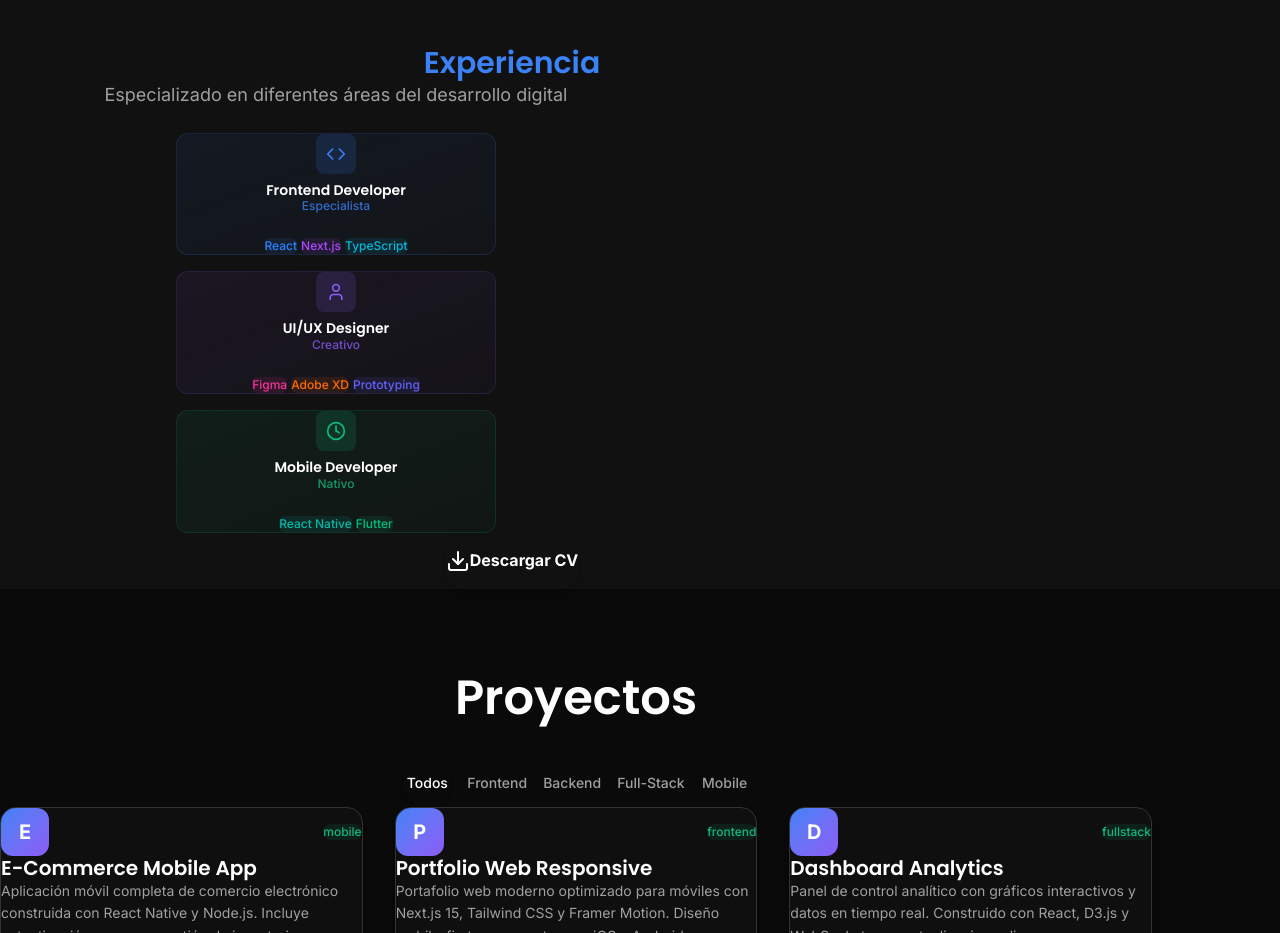
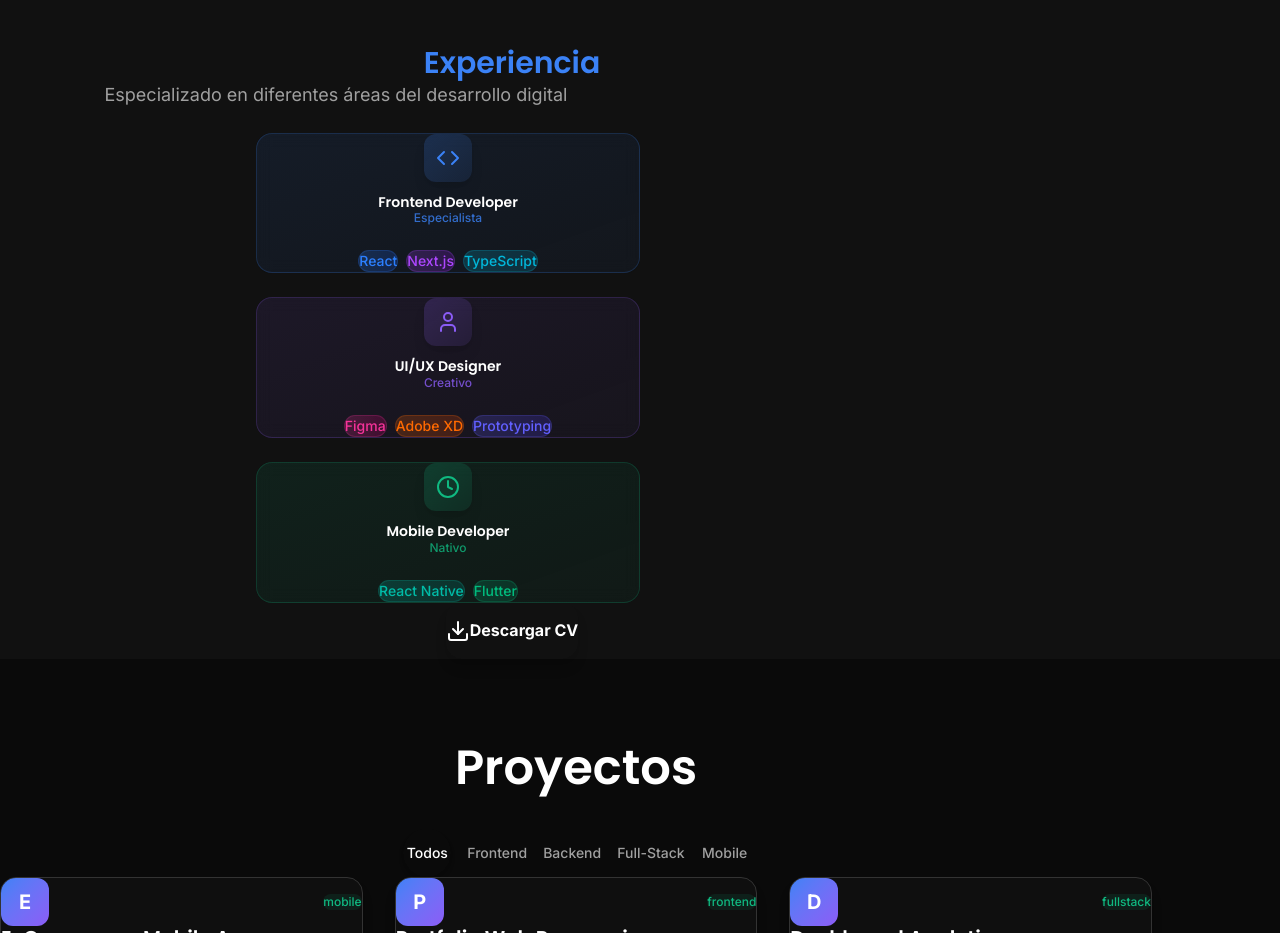
Before and after one commit to SaangelR10/personalportfolio, a Next.js app in the folder portfolio-mobile/: page / in a window 1280 px wide. Shown: the part 1560-2493 px from the top of the page. Built offline with nearby package versions, Linux system fonts and the light colour scheme.

Commit message:
Enhance About section with improved animations and styling
Co-authored-by: sergioangel030407 <sergioangel030407@gmail.com>

```diff
--- a/portfolio-mobile/src/components/sections/about.tsx
+++ b/portfolio-mobile/src/components/sections/about.tsx
@@ -183,47 +183,52 @@ export default function About() {
               </p>
             </div>
 
-            <div className="flex flex-col items-center gap-4 max-w-sm md:max-w-2xl mx-auto px-6 md:px-12">
+            <div className="flex flex-col items-center gap-6 max-w-4xl mx-auto px-6">
               <motion.div
-                initial={{ opacity: 0, y: 20, scale: 0.9 }}
-                whileInView={{ opacity: 1, y: 0, scale: 1 }}
+                initial={{ opacity: 0, y: 30, rotateX: -15 }}
+                whileInView={{ opacity: 1, y: 0, rotateX: 0 }}
                 viewport={{ once: true }}
-                transition={{ duration: 0.5, delay: 0.1 }}
-                whileHover={{ scale: 1.02, y: -2 }}
-                className="bg-gradient-to-br from-accent-primary/8 to-accent-primary/3 rounded-xl p-4 border border-accent-primary/15 hover:border-accent-primary/30 transition-all duration-300 text-center w-full max-w-xs"
+                transition={{ duration: 0.8, delay: 0.1, ease: "easeOut" }}
+                whileHover={{
+                  scale: 1.05,
+                  y: -8,
+                  rotateY: 5,
+                  boxShadow: "0 20px 40px rgba(0,0,0,0.1)"
+                }}
+                className="bg-gradient-to-br from-accent-primary/10 to-accent-primary/5 rounded-2xl p-6 border border-accent-primary/20 hover:border-accent-primary/40 transition-all duration-500 text-center w-full max-w-sm backdrop-blur-sm"
               >
-                <div className="flex flex-col items-center gap-2 mb-3">
-                  <motion.div
-                    whileHover={{ rotate: 5, scale: 1.1 }}
-                    transition={{ duration: 0.2 }}
-                    className="w-10 h-10 bg-accent-primary/15 rounded-lg flex items-center justify-center"
-                  >
-                    <Code className="w-5 h-5 text-accent-primary" />
-                  </motion.div>
+                                  <div className="flex flex-col items-center gap-3 mb-4">
+                    <motion.div
+                      whileHover={{ rotate: 360, scale: 1.2 }}
+                      transition={{ duration: 0.6, ease: "easeInOut" }}
+                      className="w-12 h-12 bg-gradient-to-br from-accent-primary/20 to-accent-primary/10 rounded-xl flex items-center justify-center shadow-lg"
+                    >
+                      <Code className="w-6 h-6 text-accent-primary" />
+                    </motion.div>
                   <div>
                     <h4 className="text-sm font-semibold text-foreground">Frontend Developer</h4>
                     <p className="text-xs text-accent-primary/80 font-medium">Especialista</p>
                   </div>
                 </div>
-                <div className="flex flex-wrap gap-1 justify-center">
+                <div className="flex flex-wrap gap-2 justify-center">
                   <motion.span
-                    whileHover={{ scale: 1.05 }}
-                    transition={{ duration: 0.2 }}
-                    className="px-2 py-0.5 bg-blue-500/10 text-blue-500 text-xs font-medium rounded-md"
+                    whileHover={{ scale: 1.1, y: -2 }}
+                    transition={{ duration: 0.3, ease: "easeOut" }}
+                    className="px-3 py-1 bg-gradient-to-r from-blue-500/20 to-blue-600/20 text-blue-500 text-sm font-medium rounded-full border border-blue-500/20 hover:border-blue-500/40"
                   >
                     React
                   </motion.span>
                   <motion.span
-                    whileHover={{ scale: 1.05 }}
-                    transition={{ duration: 0.2 }}
-                    className="px-2 py-0.5 bg-purple-500/10 text-purple-500 text-xs font-medium rounded-md"
+                    whileHover={{ scale: 1.1, y: -2 }}
+                    transition={{ duration: 0.3, ease: "easeOut" }}
+                    className="px-3 py-1 bg-gradient-to-r from-purple-500/20 to-purple-600/20 text-purple-500 text-sm font-medium rounded-full border border-purple-500/20 hover:border-purple-500/40"
                   >
                     Next.js
                   </motion.span>
                   <motion.span
-                    whileHover={{ scale: 1.05 }}
-                    transition={{ duration: 0.2 }}
-                    className="px-2 py-0.5 bg-cyan-500/10 text-cyan-500 text-xs font-medium rounded-md"
+                    whileHover={{ scale: 1.1, y: -2 }}
+                    transition={{ duration: 0.3, ease: "easeOut" }}
+                    className="px-3 py-1 bg-gradient-to-r from-cyan-500/20 to-cyan-600/20 text-cyan-500 text-sm font-medium rounded-full border border-cyan-500/20 hover:border-cyan-500/40"
                   >
                     TypeScript
                   </motion.span>
@@ -231,45 +236,50 @@ export default function About() {
               </motion.div>
 
               <motion.div
-                initial={{ opacity: 0, y: 20, scale: 0.9 }}
-                whileInView={{ opacity: 1, y: 0, scale: 1 }}
+                initial={{ opacity: 0, y: 30, rotateX: -15 }}
+                whileInView={{ opacity: 1, y: 0, rotateX: 0 }}
                 viewport={{ once: true }}
-                transition={{ duration: 0.5, delay: 0.2 }}
-                whileHover={{ scale: 1.02, y: -2 }}
-                className="bg-gradient-to-br from-accent-secondary/8 to-accent-secondary/3 rounded-xl p-4 border border-accent-secondary/15 hover:border-accent-secondary/30 transition-all duration-300 text-center w-full max-w-xs"
+                transition={{ duration: 0.8, delay: 0.2, ease: "easeOut" }}
+                whileHover={{
+                  scale: 1.05,
+                  y: -8,
+                  rotateY: 5,
+                  boxShadow: "0 20px 40px rgba(0,0,0,0.1)"
+                }}
+                className="bg-gradient-to-br from-accent-secondary/10 to-accent-secondary/5 rounded-2xl p-6 border border-accent-secondary/20 hover:border-accent-secondary/40 transition-all duration-500 text-center w-full max-w-sm backdrop-blur-sm"
               >
-                <div className="flex flex-col items-center gap-2 mb-3">
+                <div className="flex flex-col items-center gap-3 mb-4">
                   <motion.div
-                    whileHover={{ rotate: 5, scale: 1.1 }}
-                    transition={{ duration: 0.2 }}
-                    className="w-10 h-10 bg-accent-secondary/15 rounded-lg flex items-center justify-center"
+                    whileHover={{ rotate: 360, scale: 1.2 }}
+                    transition={{ duration: 0.6, ease: "easeInOut" }}
+                    className="w-12 h-12 bg-gradient-to-br from-accent-secondary/20 to-accent-secondary/10 rounded-xl flex items-center justify-center shadow-lg"
                   >
-                    <User className="w-5 h-5 text-accent-secondary" />
+                    <User className="w-6 h-6 text-accent-secondary" />
                   </motion.div>
                   <div>
                     <h4 className="text-sm font-semibold text-foreground">UI/UX Designer</h4>
                     <p className="text-xs text-accent-secondary/80 font-medium">Creativo</p>
                   </div>
                 </div>
-                <div className="flex flex-wrap gap-1 justify-center">
+                <div className="flex flex-wrap gap-2 justify-center">
                   <motion.span
-                    whileHover={{ scale: 1.05 }}
-                    transition={{ duration: 0.2 }}
-                    className="px-2 py-0.5 bg-pink-500/10 text-pink-500 text-xs font-medium rounded-md"
+                    whileHover={{ scale: 1.1, y: -2 }}
+                    transition={{ duration: 0.3, ease: "easeOut" }}
+                    className="px-3 py-1 bg-gradient-to-r from-pink-500/20 to-pink-600/20 text-pink-500 text-sm font-medium rounded-full border border-pink-500/20 hover:border-pink-500/40"
                   >
                     Figma
                   </motion.span>
                   <motion.span
-                    whileHover={{ scale: 1.05 }}
-                    transition={{ duration: 0.2 }}
-                    className="px-2 py-0.5 bg-orange-500/10 text-orange-500 text-xs font-medium rounded-md"
+                    whileHover={{ scale: 1.1, y: -2 }}
+                    transition={{ duration: 0.3, ease: "easeOut" }}
+                    className="px-3 py-1 bg-gradient-to-r from-orange-500/20 to-orange-600/20 text-orange-500 text-sm font-medium rounded-full border border-orange-500/20 hover:border-orange-500/40"
                   >
                     Adobe XD
                   </motion.span>
                   <motion.span
-                    whileHover={{ scale: 1.05 }}
-                    transition={{ duration: 0.2 }}
-                    className="px-2 py-0.5 bg-indigo-500/10 text-indigo-500 text-xs font-medium rounded-md"
+                    whileHover={{ scale: 1.1, y: -2 }}
+                    transition={{ duration: 0.3, ease: "easeOut" }}
+                    className="px-3 py-1 bg-gradient-to-r from-indigo-500/20 to-indigo-600/20 text-indigo-500 text-sm font-medium rounded-full border border-indigo-500/20 hover:border-indigo-500/40"
                   >
                     Prototyping
                   </motion.span>
@@ -277,38 +287,43 @@ export default function About() {
               </motion.div>
 
               <motion.div
-                initial={{ opacity: 0, y: 20, scale: 0.9 }}
-                whileInView={{ opacity: 1, y: 0, scale: 1 }}
+                initial={{ opacity: 0, y: 30, rotateX: -15 }}
+                whileInView={{ opacity: 1, y: 0, rotateX: 0 }}
                 viewport={{ once: true }}
-                transition={{ duration: 0.5, delay: 0.3 }}
-                whileHover={{ scale: 1.02, y: -2 }}
-                className="bg-gradient-to-br from-accent-success/8 to-accent-success/3 rounded-xl p-4 border border-accent-success/15 hover:border-accent-success/30 transition-all duration-300 text-center w-full max-w-xs"
+                transition={{ duration: 0.8, delay: 0.3, ease: "easeOut" }}
+                whileHover={{
+                  scale: 1.05,
+                  y: -8,
+                  rotateY: 5,
+                  boxShadow: "0 20px 40px rgba(0,0,0,0.1)"
+                }}
+                className="bg-gradient-to-br from-accent-success/10 to-accent-success/5 rounded-2xl p-6 border border-accent-success/20 hover:border-accent-success/40 transition-all duration-500 text-center w-full max-w-sm backdrop-blur-sm"
               >
-                <div className="flex flex-col items-center gap-2 mb-3">
+                <div className="flex flex-col items-center gap-3 mb-4">
                   <motion.div
-                    whileHover={{ rotate: 5, scale: 1.1 }}
-                    transition={{ duration: 0.2 }}
-                    className="w-10 h-10 bg-accent-success/15 rounded-lg flex items-center justify-center"
+                    whileHover={{ rotate: 360, scale: 1.2 }}
+                    transition={{ duration: 0.6, ease: "easeInOut" }}
+                    className="w-12 h-12 bg-gradient-to-br from-accent-success/20 to-accent-success/10 rounded-xl flex items-center justify-center shadow-lg"
                   >
-                    <Clock className="w-5 h-5 text-accent-success" />
+                    <Clock className="w-6 h-6 text-accent-success" />
                   </motion.div>
                   <div>
                     <h4 className="text-sm font-semibold text-foreground">Mobile Developer</h4>
                     <p className="text-xs text-accent-success/80 font-medium">Nativo</p>
                   </div>
                 </div>
-                <div className="flex flex-wrap gap-1 justify-center">
+                <div className="flex flex-wrap gap-2 justify-center">
                   <motion.span
-                    whileHover={{ scale: 1.05 }}
-                    transition={{ duration: 0.2 }}
-                    className="px-2 py-0.5 bg-teal-500/10 text-teal-500 text-xs font-medium rounded-md"
+                    whileHover={{ scale: 1.1, y: -2 }}
+                    transition={{ duration: 0.3, ease: "easeOut" }}
+                    className="px-3 py-1 bg-gradient-to-r from-teal-500/20 to-teal-600/20 text-teal-500 text-sm font-medium rounded-full border border-teal-500/20 hover:border-teal-500/40"
                   >
                     React Native
                   </motion.span>
                   <motion.span
-                    whileHover={{ scale: 1.05 }}
-                    transition={{ duration: 0.2 }}
-                    className="px-2 py-0.5 bg-emerald-500/10 text-emerald-500 text-xs font-medium rounded-md"
+                    whileHover={{ scale: 1.1, y: -2 }}
+                    transition={{ duration: 0.3, ease: "easeOut" }}
+                    className="px-3 py-1 bg-gradient-to-r from-emerald-500/20 to-emerald-600/20 text-emerald-500 text-sm font-medium rounded-full border border-emerald-500/20 hover:border-emerald-500/40"
                   >
                     Flutter
                   </motion.span>
```
